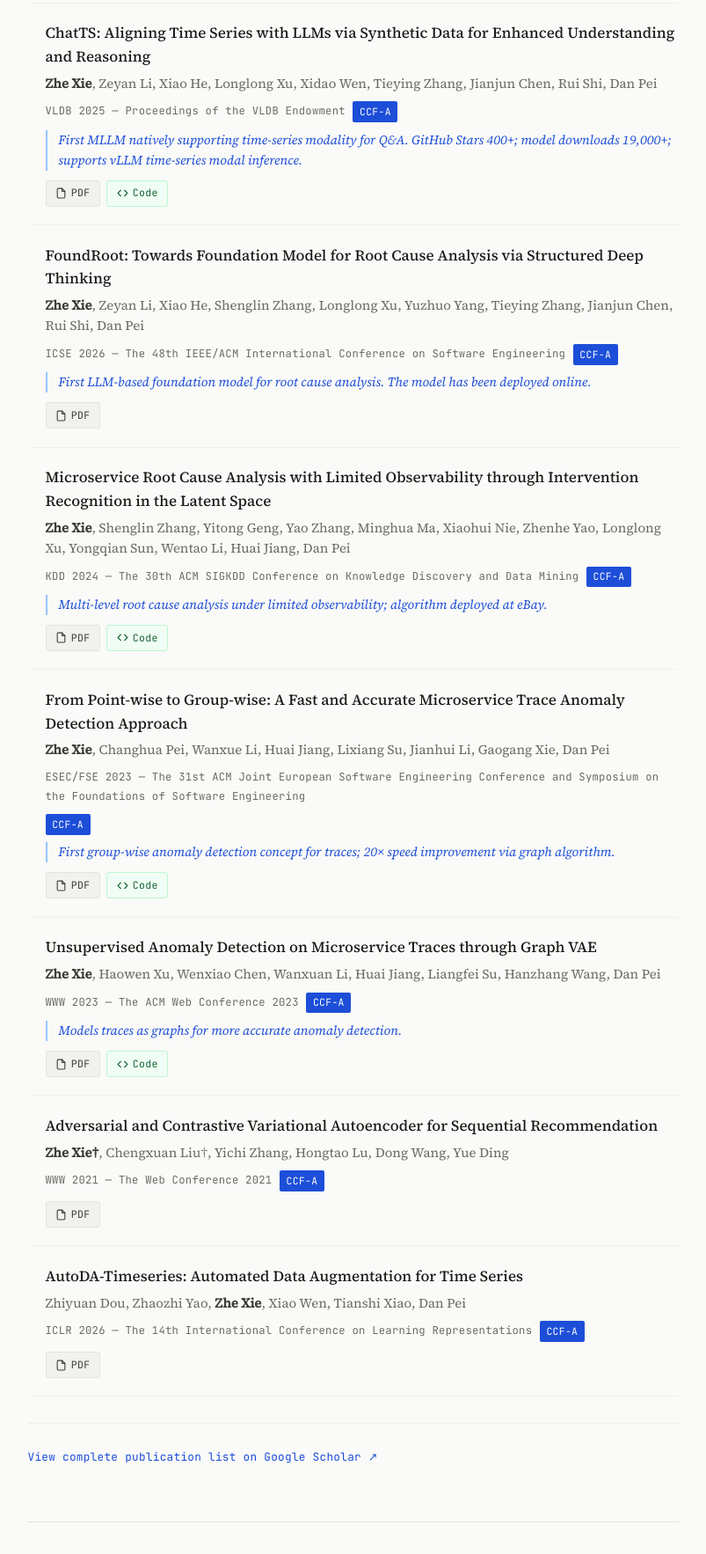
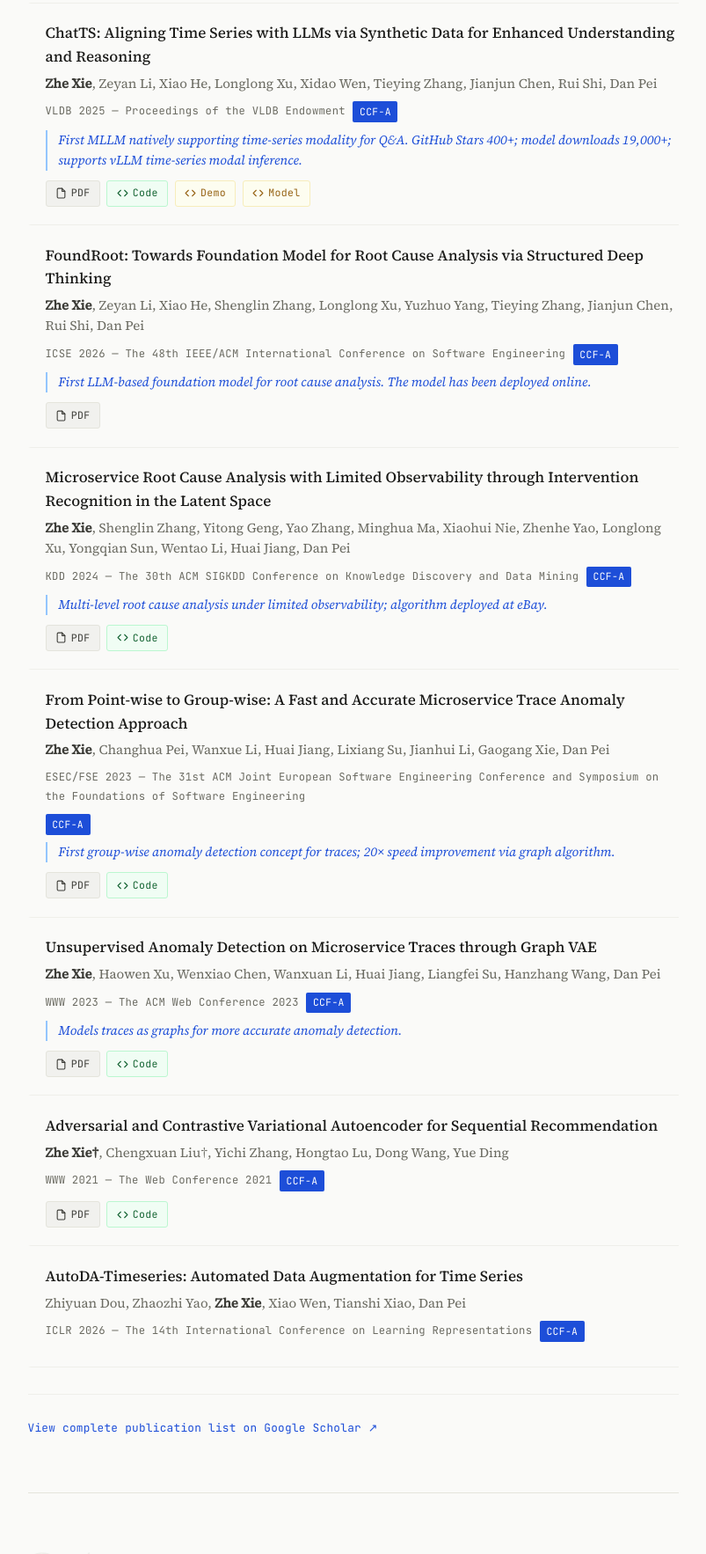
Before and after one commit to xiez22/xiez22.github.io, a plain HTML site: page index.html in a window 1280 px wide. Shown: the part 1498-3264 px from the top of the page at 88% size, without its empty margins (391-1194 px from the left). Drawn offline with nearby package versions, Linux system fonts and the light colour scheme; a web font is replaced by a local one.

Commit message:
Add model for ChatTS

```diff
--- a/index.html
+++ b/index.html
@@ -216,6 +216,16 @@
                 <svg width="13" height="13" viewBox="0 0 24 24" fill="none" stroke="currentColor" stroke-width="2" stroke-linecap="round" stroke-linejoin="round"><polyline points="16 18 22 12 16 6"/><polyline points="8 6 2 12 8 18"/></svg>
                 Code
               </a>
+              <a href="https://huggingface.co/spaces/xiezhe22/ChatTS"
+                 target="_blank" rel="noopener noreferrer" class="pub-link-btn demo-btn">
+                <svg width="13" height="13" viewBox="0 0 24 24" fill="none" stroke="currentColor" stroke-width="2" stroke-linecap="round" stroke-linejoin="round"><polyline points="16 18 22 12 16 6"/><polyline points="8 6 2 12 8 18"/></svg>
+                Demo
+              </a>
+              <a href="https://huggingface.co/bytedance-research/ChatTS-14B"
+                 target="_blank" rel="noopener noreferrer" class="pub-link-btn demo-btn">
+                <svg width="13" height="13" viewBox="0 0 24 24" fill="none" stroke="currentColor" stroke-width="2" stroke-linecap="round" stroke-linejoin="round"><polyline points="16 18 22 12 16 6"/><polyline points="8 6 2 12 8 18"/></svg>
+                Model
+              </a>
             </div>
           </div>
 
@@ -347,10 +357,15 @@
               <span class="ccf-badge">CCF-A</span>
             </div>
             <div class="pub-links">
-              <a href="https://dl.acm.org/doi/10.1145/3442381.3449873"
+              <a href="https://dl.acm.org/doi/pdf/10.1145/3442381.3449873"
                  target="_blank" rel="noopener noreferrer" class="pub-link-btn">
                 <svg width="13" height="13" viewBox="0 0 24 24" fill="none" stroke="currentColor" stroke-width="2" stroke-linecap="round" stroke-linejoin="round"><path d="M14 2H6a2 2 0 0 0-2 2v16a2 2 0 0 0 2 2h12a2 2 0 0 0 2-2V8z"/><polyline points="14 2 14 8 20 8"/></svg>
                 PDF
+              </a>
+              <a href="https://github.com/ACVAE/ACVAE-PyTorch"
+                 target="_blank" rel="noopener noreferrer" class="pub-link-btn code-btn">
+                <svg width="13" height="13" viewBox="0 0 24 24" fill="none" stroke="currentColor" stroke-width="2" stroke-linecap="round" stroke-linejoin="round"><polyline points="16 18 22 12 16 6"/><polyline points="8 6 2 12 8 18"/></svg>
+                Code
               </a>
             </div>
           </div>
@@ -367,13 +382,13 @@
               <span class="venue">ICLR 2026 — The 14th International Conference on Learning Representations</span>
               <span class="ccf-badge">CCF-A</span>
             </div>
-            <div class="pub-links">
+            <!-- <div class="pub-links">
               <a href="https://openreview.net/pdf?id=vTLmHAkoIW"
                  target="_blank" rel="noopener noreferrer" class="pub-link-btn">
                 <svg width="13" height="13" viewBox="0 0 24 24" fill="none" stroke="currentColor" stroke-width="2" stroke-linecap="round" stroke-linejoin="round"><path d="M14 2H6a2 2 0 0 0-2 2v16a2 2 0 0 0 2 2h12a2 2 0 0 0 2-2V8z"/><polyline points="14 2 14 8 20 8"/></svg>
                 PDF
               </a>
-            </div>
+            </div> -->
           </div>
 
         </div><!-- /.pub-list -->
--- a/style.css
+++ b/style.css
@@ -469,6 +469,17 @@ a:hover {
   color: #15803D;
 }
 
+.pub-link-btn.demo-btn {
+  color: #966315;
+  background: #fdfdf0;
+  border-color: #f7edbb;
+}
+.pub-link-btn.demo-btn:hover {
+  background: #fafcdc;
+  border-color: #c9b36c;
+  color: #71450d;
+}
+
 /* Google Scholar CTA */
 .scholar-cta {
   margin-top: 1.75rem;
```
